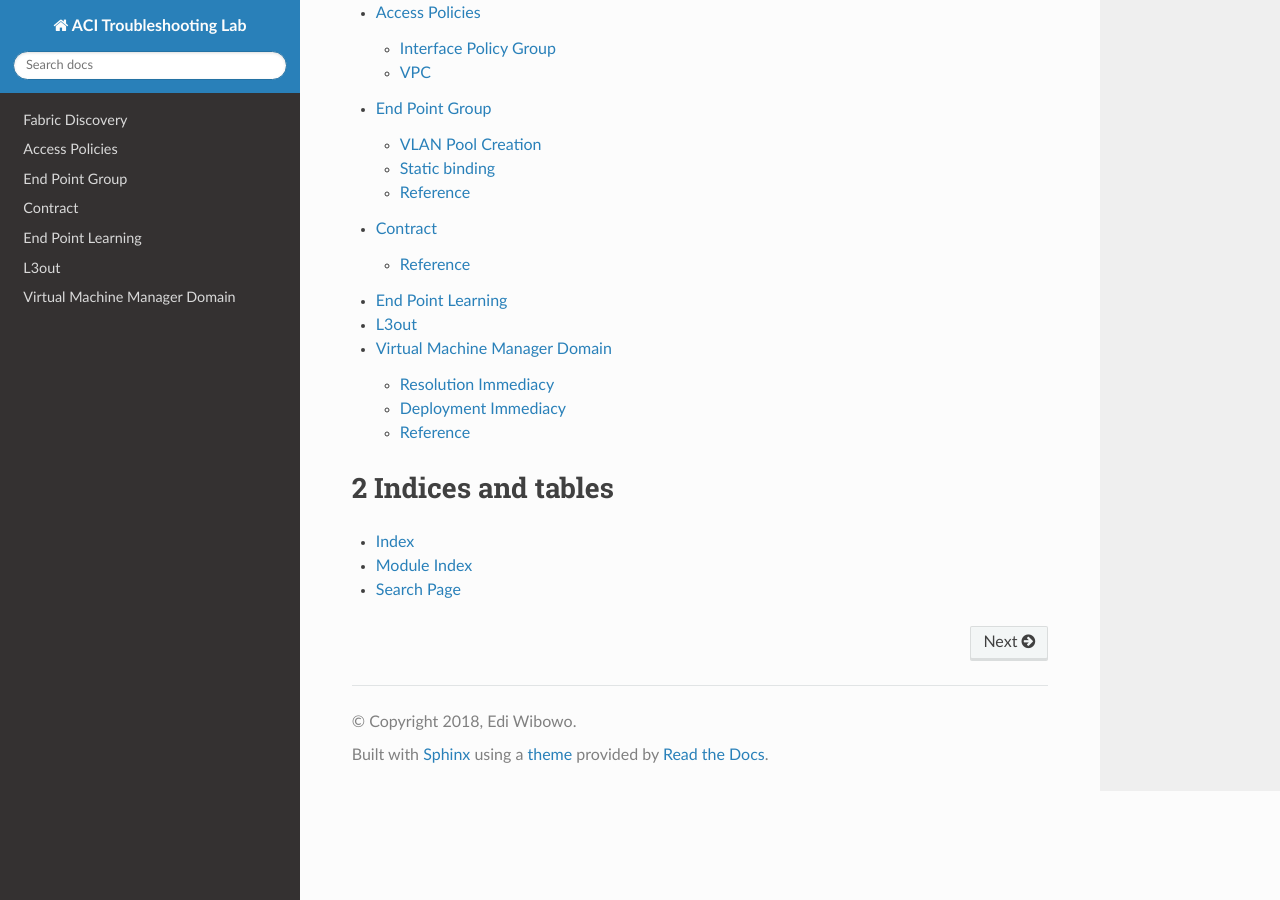
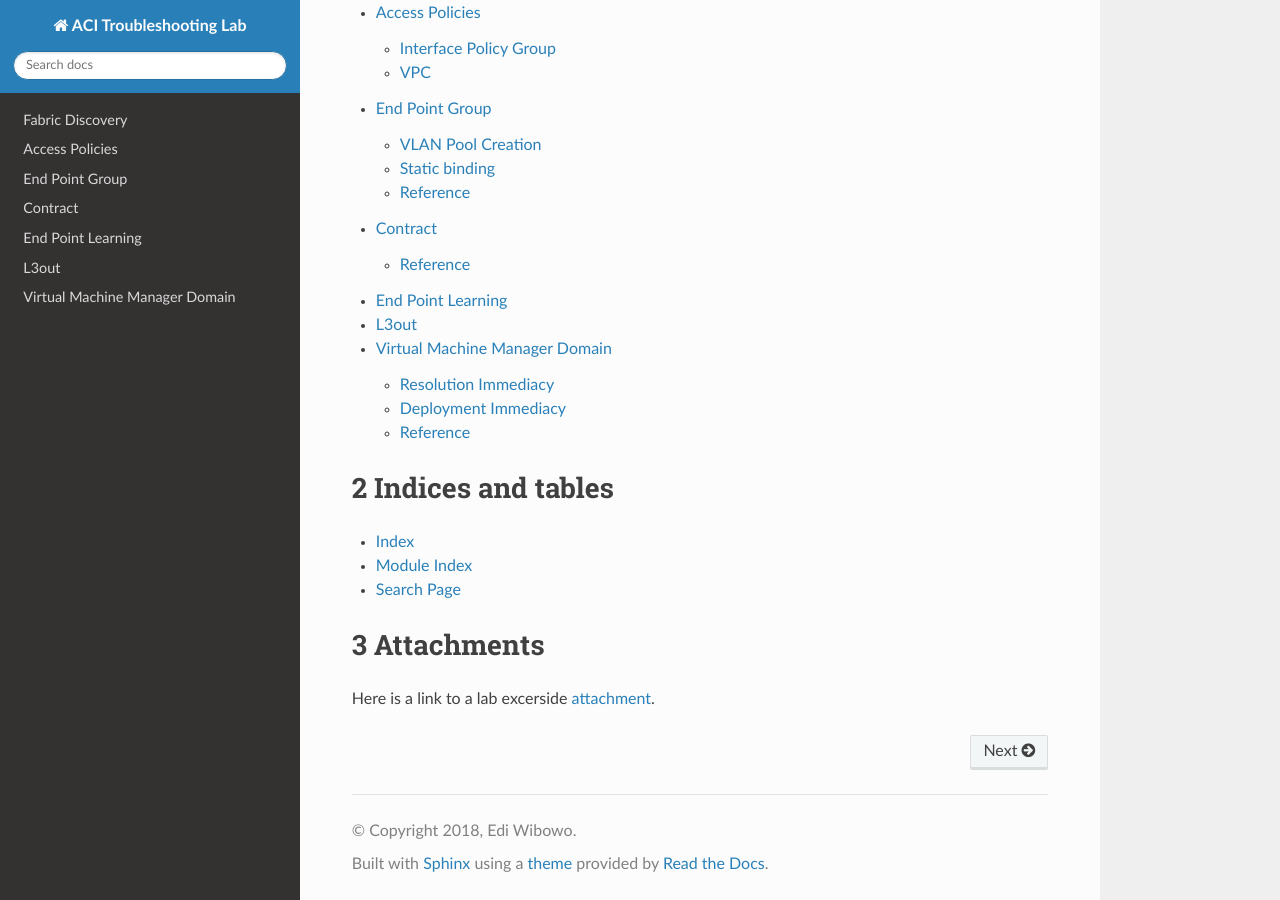
Before and after one commit to ewibowo/aci-troubleshooting-lab, a Sphinx documentation site: the page built from source/index.rst, in a window 1280 px wide and 900 px high, scrolled down 1049 px. Built offline with Sphinx 7.4.7 and the Read the Docs theme 2.0.0, drawn with Linux system fonts in a browser that asks for light colours.

Commit message:
Added lab doc

```diff
--- a/source/index.rst
+++ b/source/index.rst
@@ -34,3 +34,10 @@ Indices and tables
 * :ref:`genindex`
 * :ref:`modindex`
 * :ref:`search`
+
+Attachments
+===========
+
+Here is a link to a lab excerside attachment__.
+
+__ attachment:aci-tshoot-lab.docx
```
Also changed, not shown: 1 other file.
